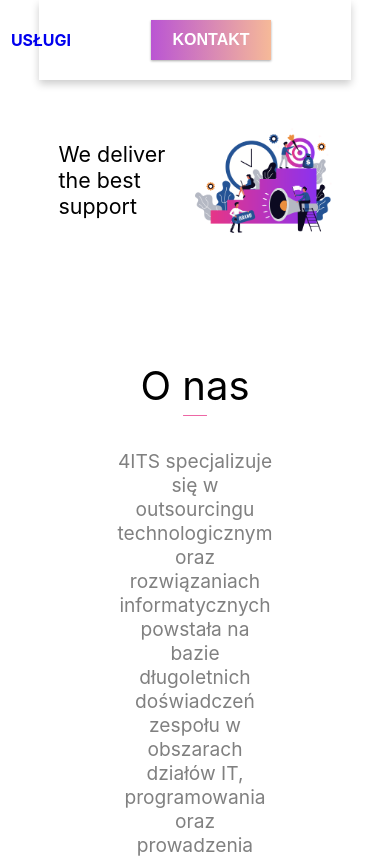
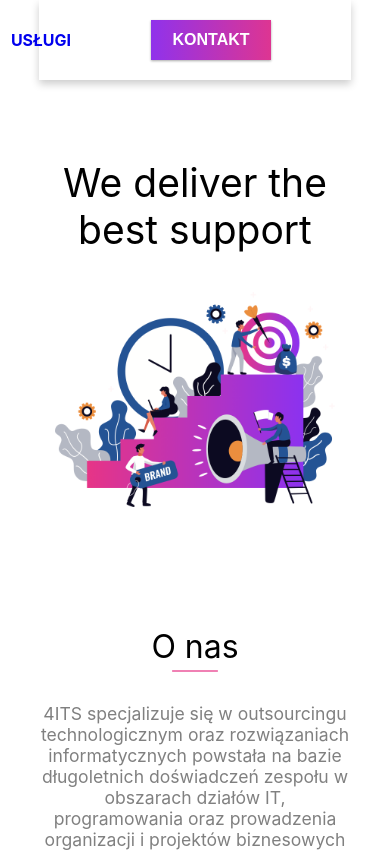
Before and after one commit to RTRealm/itconcierge, a React (Create React App) app: page / in a window 390 px wide. Shown: the top 857 px of the page. Built offline with nearby package versions, Linux system fonts and the light colour scheme.

Commit message:
responsive on maxwidth 850

```diff
--- a/src/components/AboutUs/AboutUs.css
+++ b/src/components/AboutUs/AboutUs.css
@@ -22,3 +22,17 @@
 	height: auto;
 	margin-bottom: 10px;
 }
+
+@media screen and (max-width: 850px) {
+	.aboutUsContent {
+		width: 80vw;
+	}
+	.title {
+		font-size: 2rem;
+	}
+	.description {
+		margin-bottom: 10px;
+		font-size: 1.1rem;
+		color: grey;
+	}
+}
--- a/src/components/Button/Button.css
+++ b/src/components/Button/Button.css
@@ -19,11 +19,11 @@
 	box-shadow: 0 10px 20px rgba(0, 0, 0, 0.19), 0 6px 6px rgba(0, 0, 0, 0.23);
 }
 .pseudoButton {
-	background-image: linear-gradient(to right, #ba55d3 0%, #f7bb97 51%, #ba55d3 100%);
+	background-image: linear-gradient(to right, #9032eb 0%, #df3590 51%, #9032eb 100%);
 }
 
 .pseudoButton-1 {
-	background-image: linear-gradient(to right, #ba55d3 0%, #f7bb97 51%, #ba55d3 100%);
+	background-image: linear-gradient(to right, #9032eb 0%, #df3590 51%, #9032eb 100%);
 }
 .pseudoButton-1:hover {
 	background-position: right center;
--- a/src/components/Footer/Footer.css
+++ b/src/components/Footer/Footer.css
@@ -4,5 +4,5 @@
 	margin-top: 150px;
 	text-align: center;
 	color: white;
-	background-color: #ba55d3;
+	background-image: linear-gradient(to right, #9032eb 0%, #df3590 51%, #9032eb 100%);
 }
--- a/src/components/Footer/Footer.js
+++ b/src/components/Footer/Footer.js
@@ -4,7 +4,7 @@ import './Footer.css';
 export default function Footer() {
 	return (
 		<div className='footer'>
-			<p>Coded with ... by us!</p>
+			<p>Powered by us!</p>
 		</div>
 	);
 }
--- a/src/components/Main/Main.css
+++ b/src/components/Main/Main.css
@@ -14,3 +14,21 @@
 	width: 50%;
 	height: auto;
 }
+
+@media screen and (max-width: 850px) {
+	.mainContent {
+		width: 90vw;
+		display: flex;
+		flex-direction: column;
+		justify-content: space-around;
+		align-items: center;
+	}
+	.maintitle {
+		font-size: 10vw;
+		text-align: center;
+	}
+	.mainpicture {
+		width: 80%;
+		height: auto;
+	}
+}
```
